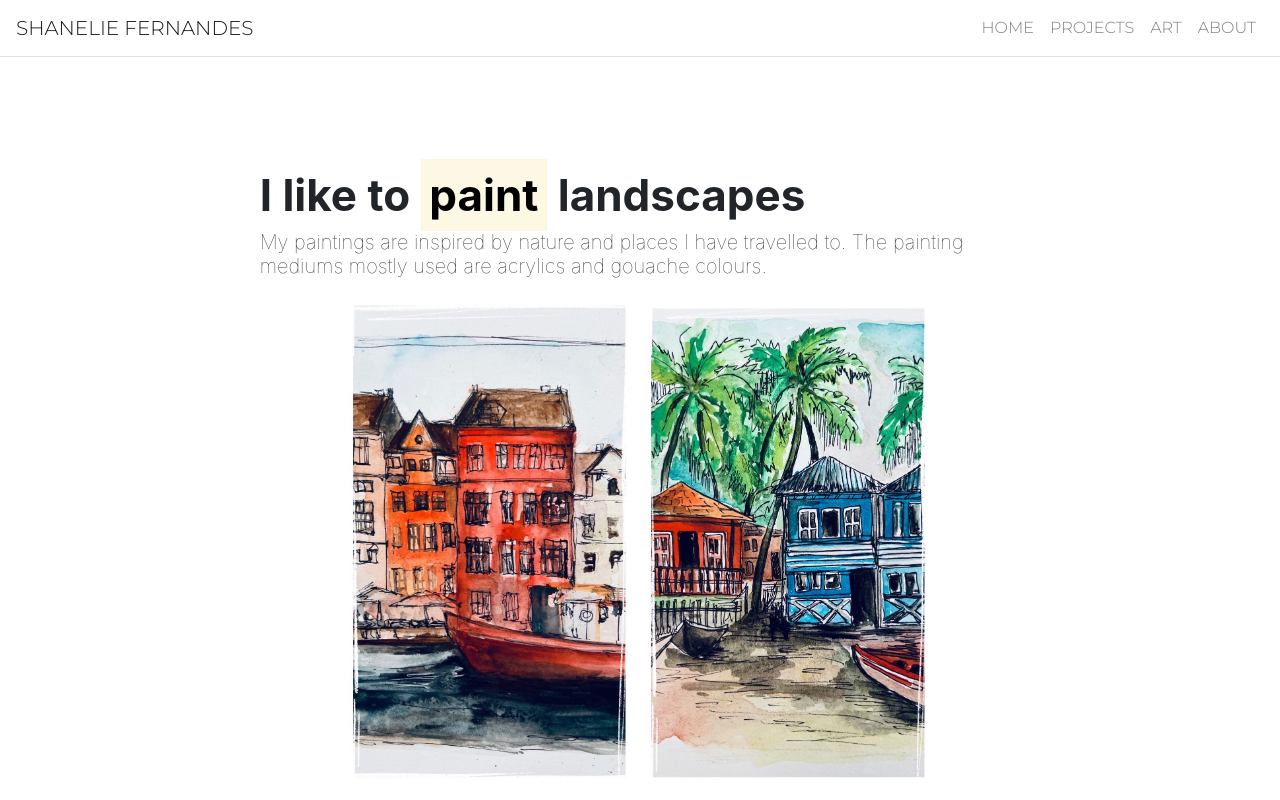
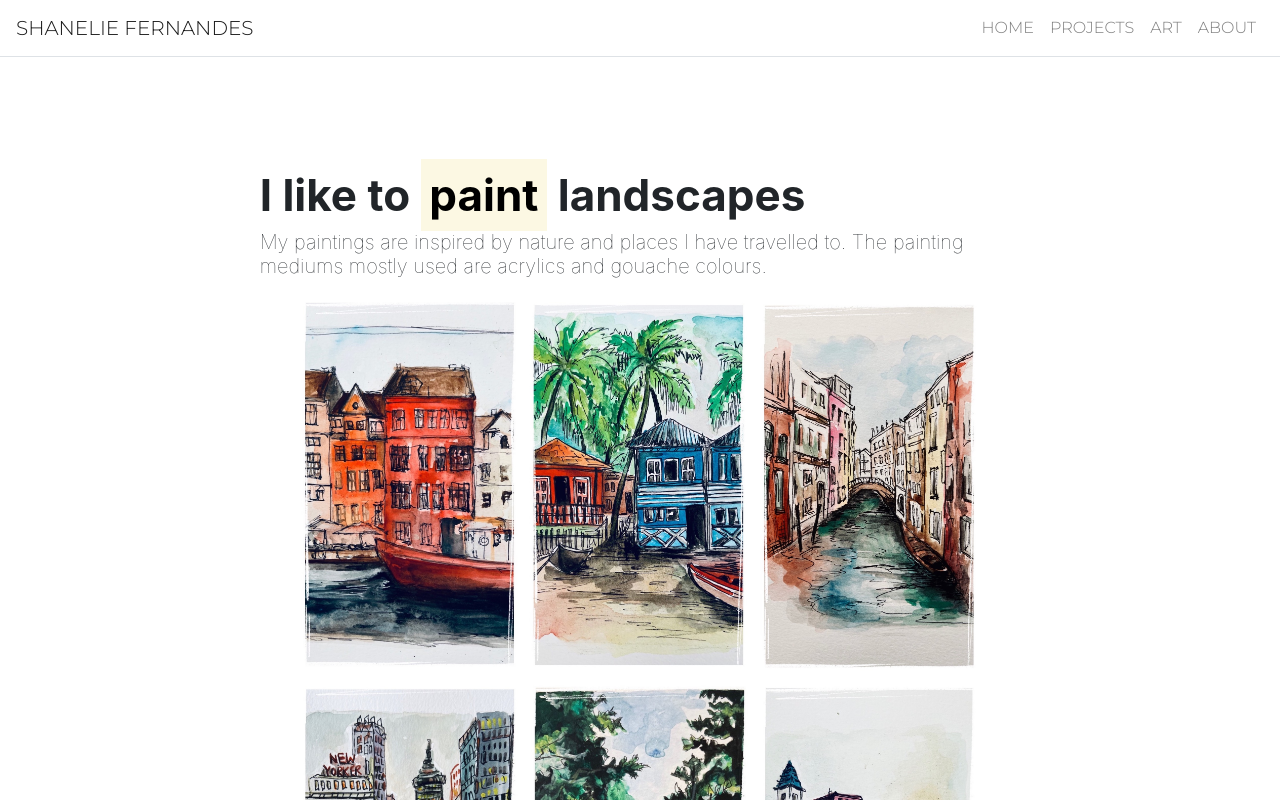
Before and after one commit to ShanelieF/Portfolio, a React (Create React App) app: page /paint in a window 1280 px wide. Shown: the top 800 px of the page. Built offline with nearby package versions, Linux system fonts and the light colour scheme.

Commit message:
image dimensions

```diff
--- a/src/components/style.css
+++ b/src/components/style.css
@@ -151,7 +151,7 @@ and (max-device-width : 900px) {
       }
 
       .box{
-        width: 270px;
+        width: 250px;
 
         height: 450px;
 
@@ -212,8 +212,8 @@ and (max-device-width : 1024px) {
         width: 50vw;
       }
       .box{
-        width: 300px;
-        height: 500px;
+        width: 230px;
+        height: 384px;
 
       }
 }
```
